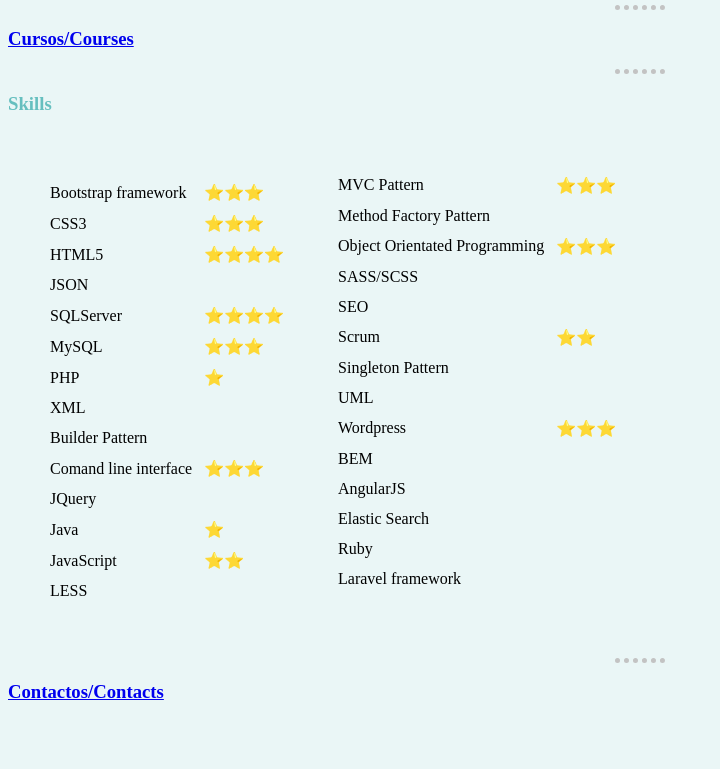
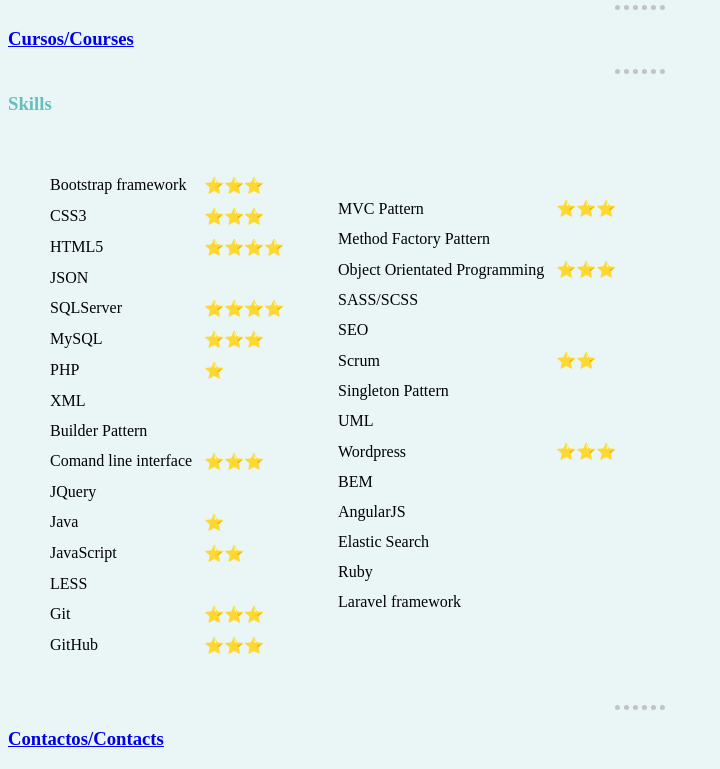
Before and after one commit to eriksondiastx/CV, a plain HTML site: page index.html in a window 1280 px wide. Shown: the part 953-1722 px from the top of the page, without its empty margins (0-720 px from the left). Before the commit the page ends 1675 px from the top, so only its background shows below. Drawn offline with Linux system fonts and the light colour scheme.

Commit message:
Update index.html
Adição das ferramentas Git e GitHub no campo Skills

```diff
--- a/index.html
+++ b/index.html
@@ -149,6 +149,14 @@
                   <td>LESS</td>
                   <td></td>
                 </tr>
+                <tr>
+                  <td>Git</td>
+                  <td>⭐⭐⭐</td>
+                </tr>
+                <tr>
+                  <td>GitHub</td>
+                  <td>⭐⭐⭐</td>
+                </tr>
 
               </table>
             </td>
```
